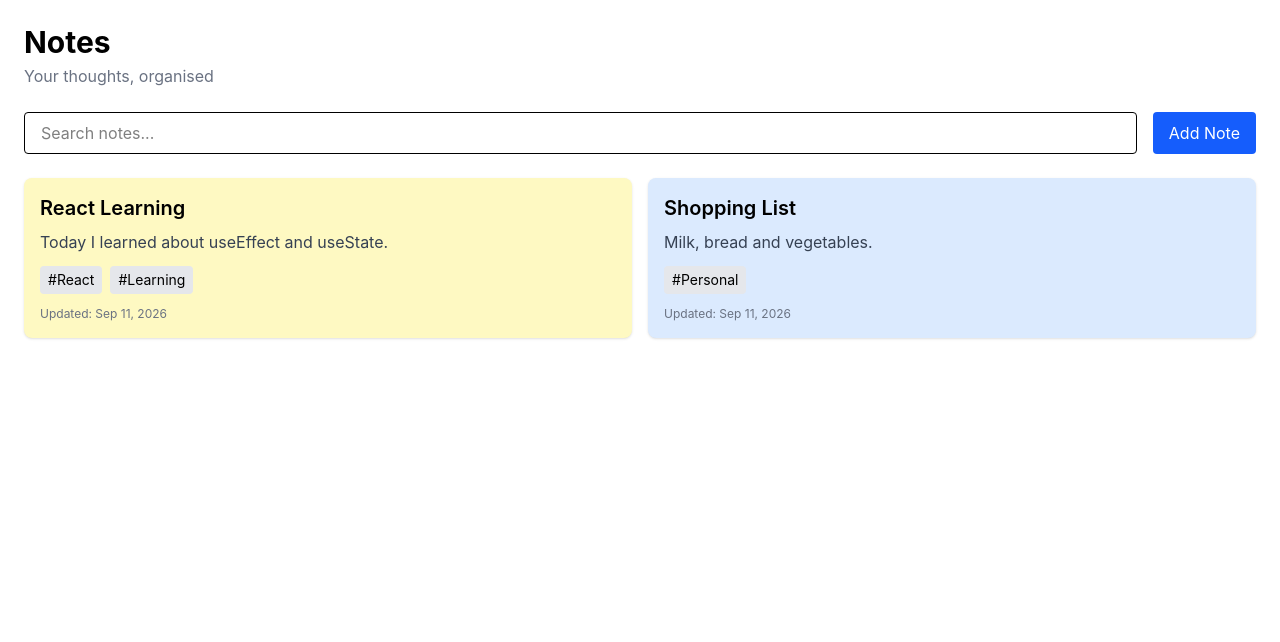
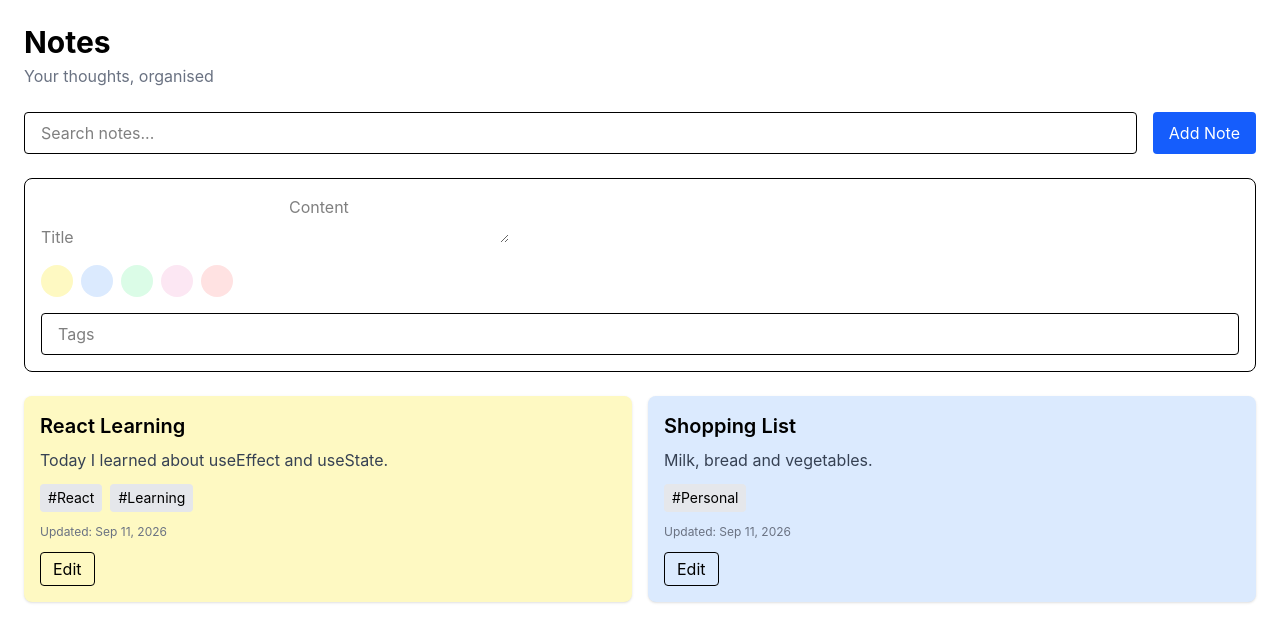
Before and after one commit to Nikhilrajt/react-notes-app, a React (Vite) app: page / in a window 1280 px wide. Shown: the top 642 px of the page. Built offline with nearby package versions, Linux system fonts and the light colour scheme.

Commit message:
Added create and edit notes

```diff
--- a/src/App.jsx
+++ b/src/App.jsx
@@ -18,7 +18,82 @@ function App() {
     tags: ["Personal"],
     updatedAt: "Sep 11, 2026"
   }
-  ])
+  ]);
+  const [newNote,setNewnote] = useState({
+    title: "",
+    content:"",
+    color: "yellow",
+    tags: []
+  });
+  const  [editingId,setEditingId] = useState(null);
+  const [tagInput, setTagInput] = useState("");
+  function handleAddNote(){
+    if(newNote.content.trim()===""){
+       alert("Content is required");
+       return;
+    }
+    if(newNote.title.length > 100){
+      alert("Title cannot exceed 100 characters");
+      return;
+    }
+    const duplicate = notes.some(
+      (note)=>
+        note.title.trim() === newNote.title.trim() &&
+      note.content.trim() === newNote.content.trim()
+    );
+    if(duplicate){
+      alert("A note with the same title and content already exists");
+      return;
+    }
+    if(newNote.content.length > 1000){
+      alert("Content cannot exceed 1000 characters");
+      return;
+    }
+    if(newNote.tags.some((tag)=>tag.length > 30)){
+      alert("Each tag cannot exceed 30 characters");
+      return;
+    }
+const note = {
+  ...newNote,
+
+  tags: tagInput
+    .split(",")
+    .map((tag) => tag.trim())
+    .filter((tag) => tag !== ""),
+  id: Date.now(),
+  createdAt: new Date().toLocaleDateString(),
+  updatedAt: new Date().toLocaleDateString()
+};
+setTagInput("")
+    if (editingId !== null) {
+  setNotes(
+    notes.map((existingNote) =>
+      existingNote.id === editingId
+        ? {
+            ...note,
+            id: editingId,
+            createdAt: existingNote.createdAt
+          }
+        : existingNote
+    )
+  );
+} else {
+  setNotes([...notes, note]);
+}
+    setNewnote({
+    title: "",
+    content:"",
+    color: "yellow",
+    tags: []
+    });
+    setEditingId(null);
+    setTagInput("");
+  }
+ function handleEdit(note) {
+  setEditingId(note.id);
+  setNewnote(note);
+  setTagInput(note.tags.join(","));
+}
   return (
     <div className = "min-h-screen p-6">
     <h1 className="text-3xl font-bold">Notes</h1>
@@ -28,12 +103,67 @@ function App() {
      className = "flex-1 border rounded px-4 py-2 focus:outline-none"
      placeholder="Search notes..."
      />
-     <button className="text-white bg-blue-600 px-4 py-2 rounded hover:bg-blue-700">
+     <button onClick={handleAddNote} className="text-white bg-blue-600 px-4 py-2 rounded hover:bg-blue-700">
       Add Note</button>
     </div>
+    <div className="mt-6 border rounded-lg p-4">
+  <input
+    placeholder="Title"
+    maxLength={100}
+    value={newNote.title}
+    onChange={(event)=>{
+      setNewnote({
+        ...newNote,
+        title: event.target.value
+      });
+    }}
+  />
+
+  <textarea
+    placeholder="Content"
+    maxLength={1000}
+    value={newNote.content}
+    onChange={(event)=>{
+      setNewnote({
+        ...newNote,
+        content: event.target.value
+      });
+    }}
+  />
+  <div className="flex gap-2 mt-4">
+    {["yellow","blue","green","pink","red"].map((color)=>(
+      <button key={color}
+      type="button"
+      onClick={()=>setNewnote({
+        ...newNote,
+        color: color
+      })}
+      className={`w-8 h-8 rounded-full ${{
+  yellow: "bg-yellow-100",
+  blue: "bg-blue-100",
+  green: "bg-green-100",
+  pink: "bg-pink-100",
+  red: "bg-red-100"
+}[color]}`}>
+      </button>
+    ))}
+  </div>
+ <input
+  className="mt-4 w-full border rounded px-4 py-2"
+  placeholder="Tags"
+  value={tagInput}
+  onChange={(event) => {
+    setTagInput(event.target.value);
+  }}
+>
+  </input>
+</div>
     <div className="grid grid-cols-1 sm:grid-cols-2 gap-4 mt-6">
       {notes.map((note) => (
-  <NoteCard key={note.id} note={note} />
+  <NoteCard
+   key={note.id}
+   note={note}
+   onEdit={handleEdit}/>
 ))}
 
     </div>
--- a/src/components/NoteCard.jsx
+++ b/src/components/NoteCard.jsx
@@ -1,9 +1,10 @@
-function NoteCard({note}){
+function NoteCard({note,onEdit}){
     const colorClasses = {
   yellow: "bg-yellow-100",
   blue: "bg-blue-100",
   green: "bg-green-100",
   pink: "bg-pink-100",
+  red: "bg-red-100"
 };
 return (
   <div className={`${colorClasses[note.color]} p-4 rounded-lg shadow`}>
@@ -26,6 +27,9 @@ return (
     <p className="mt-3 text-xs text-gray-500">
       Updated: {note.updatedAt}
     </p>
+    <button
+    onClick={()=>onEdit(note)}
+    className="mt-3 px-3 py-1 border rounded">Edit</button>
   </div>
 );
 }
```
